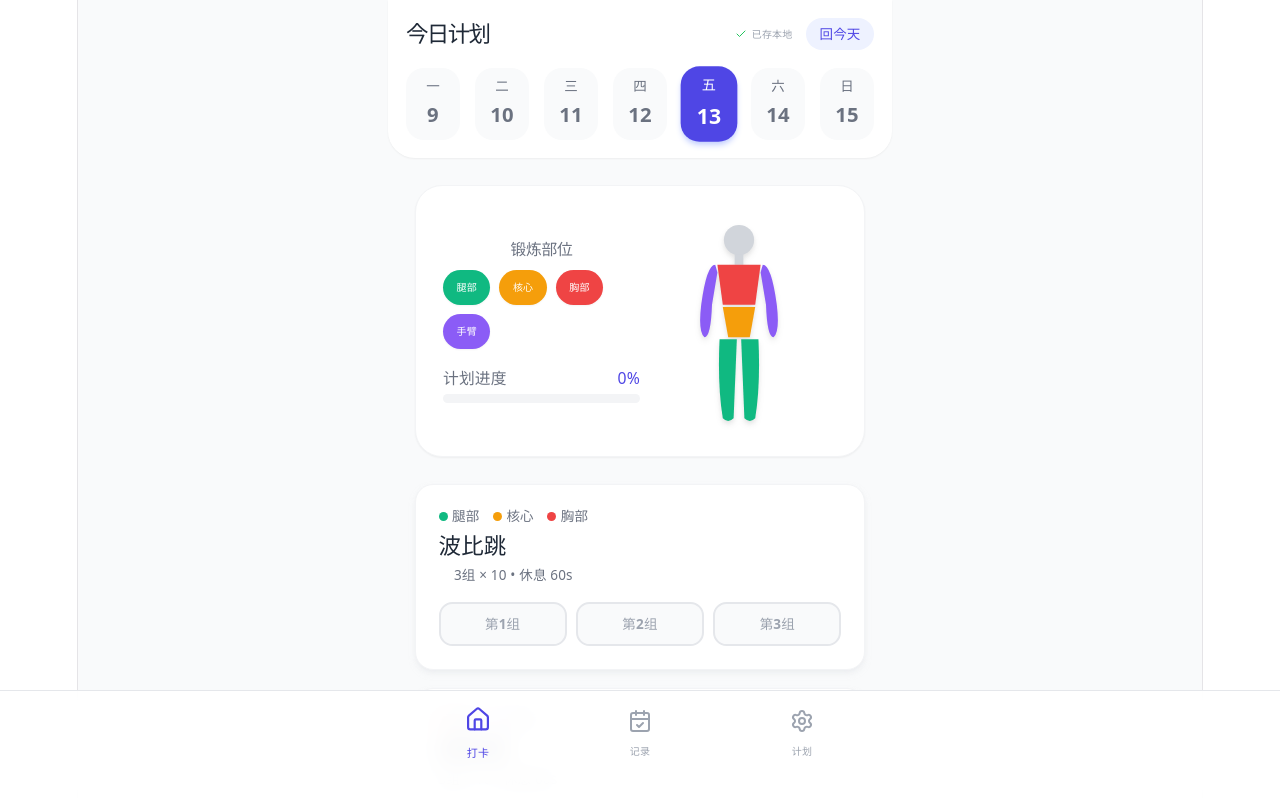
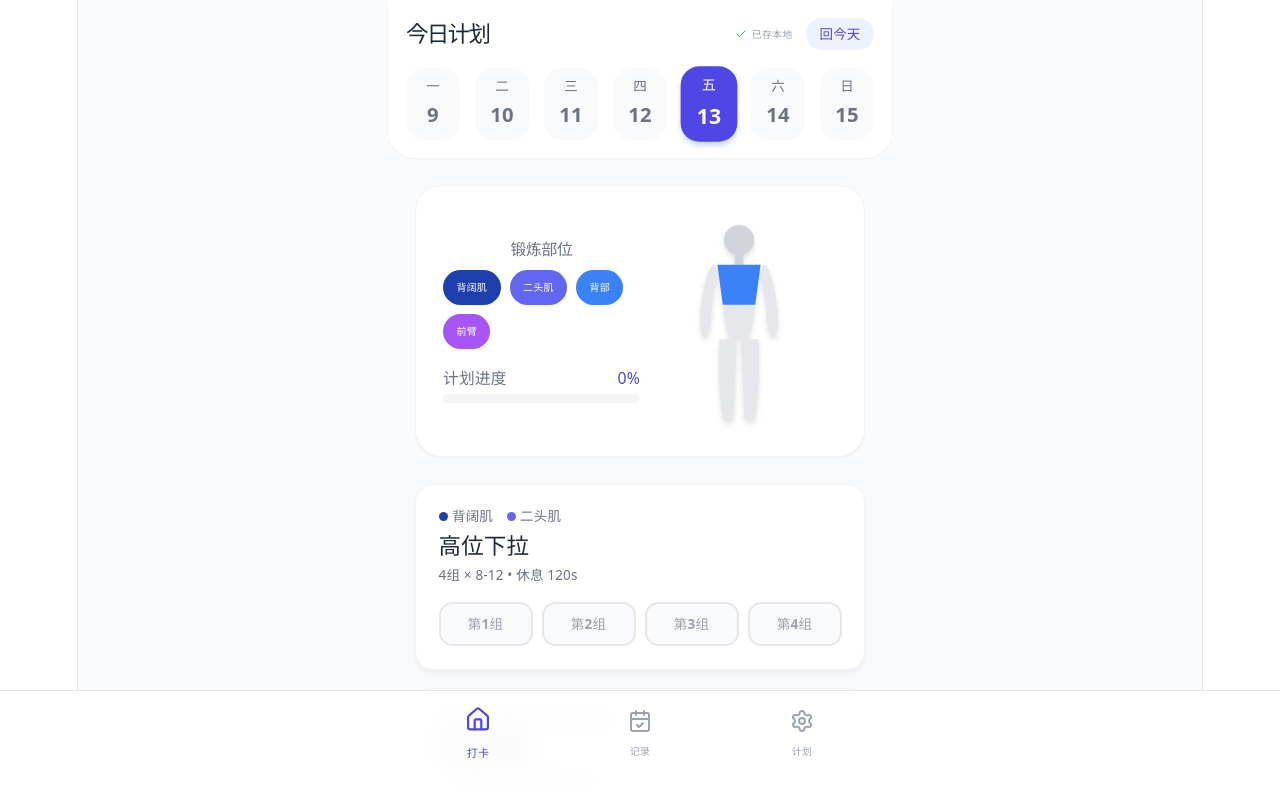
Before and after one commit to Gentlemanmob/my-fitness-app, a React (Vite) app: page / in a window 1280 px wide. Shown: the top 798 px of the page. Built offline with nearby package versions, Linux system fonts and the light colour scheme.

Commit message:
更新内容，增加肌肉分布，动作预设

```diff
--- a/src/App.jsx
+++ b/src/App.jsx
@@ -9,7 +9,7 @@ import {
 // ==========================================
 // 1. 本地永久存储配置
 // ==========================================
-const STORAGE_KEY = 'my_fitness_app_full_v1';
+const STORAGE_KEY = 'my_fitness_app_full_v2';
 
 // ==========================================
 // 2. IndexedDB 视频存储引擎
@@ -58,50 +58,88 @@ const deleteVideoFromDB = async (id) => {
   });
 };
 
-// 肌肉部位定义
+// 肌肉部位定义 - 专业健身分类
 const MUSCLES = {
   chest: { id: 'chest', name: '胸部', color: '#ef4444' },
+  shoulders: { id: 'shoulders', name: '肩部', color: '#f87171' },
   back: { id: 'back', name: '背部', color: '#3b82f6' },
-  legs: { id: 'legs', name: '腿部', color: '#10b981' },
-  core: { id: 'core', name: '核心', color: '#f59e0b' },
-  arms: { id: 'arms', name: '手臂', color: '#8b5cf6' },
+  lats: { id: 'lats', name: '背阔肌', color: '#1e40af' },
+  biceps: { id: 'biceps', name: '二头肌', color: '#6366f1' },
+  triceps: { id: 'triceps', name: '三头肌', color: '#ec4899' },
+  forearms: { id: 'forearms', name: '前臂', color: '#a855f7' },
+  quads: { id: 'quads', name: '四头肌', color: '#10b981' },
+  hamstrings: { id: 'hamstrings', name: '腘绳肌', color: '#059669' },
+  calves: { id: 'calves', name: '小腿', color: '#34d399' },
+  abs: { id: 'abs', name: '腹部', color: '#fbbf24' }
 };
 
 // 默认动作库
 const defaultLibrary = [
-  { id: 'lib_1', name: '跪姿俯卧撑', sets: 3, reps: '8', restTime: 60, videoUrl: null, targets: ['chest', 'arms'] },
-  { id: 'lib_2', name: '板凳臂屈伸', sets: 3, reps: '10', restTime: 60, videoUrl: null, targets: ['arms'] },
-  { id: 'lib_3', name: '自重深蹲', sets: 4, reps: '15', restTime: 60, videoUrl: 'https://www.w3schools.com/html/mov_bbb.mp4', targets: ['legs'] },
-  { id: 'lib_4', name: '弓箭步', sets: 3, reps: '12', restTime: 60, videoUrl: null, targets: ['legs'] },
-  { id: 'lib_5', name: '平板支撑', sets: 3, reps: '30秒', restTime: 45, videoUrl: null, targets: ['core'] },
-  { id: 'lib_6', name: '卷腹', sets: 3, reps: '15', restTime: 45, videoUrl: null, targets: ['core'] },
-  { id: 'lib_7', name: '引体向上', sets: 3, reps: '8', restTime: 60, videoUrl: null, targets: ['back', 'arms'] },
-  { id: 'lib_8', name: '超人起飞', sets: 3, reps: '15', restTime: 45, videoUrl: null, targets: ['back', 'core'] }
+  // 胸部动作
+  { id: 'lib_1', name: '杠铃平板卧推', sets: 4, reps: '8-10', restTime: 150, videoUrl: null, targets: ['chest', 'triceps'] },
+  { id: 'lib_2', name: '上斜哑铃卧推', sets: 3, reps: '8-12', restTime: 120, videoUrl: null, targets: ['chest', 'shoulders', 'triceps'] },
+  { id: 'lib_3', name: '哑铃侧平举', sets: 4, reps: '12-15', restTime: 90, videoUrl: null, targets: ['shoulders'] },
+  { id: 'lib_4', name: '绳索下压', sets: 3, reps: '10-15', restTime: 90, videoUrl: null, targets: ['triceps'] },
+  // 背部动作
+  { id: 'lib_5', name: '高位下拉', sets: 4, reps: '8-12', restTime: 120, videoUrl: null, targets: ['lats', 'biceps'] },
+  { id: 'lib_6', name: '杠铃划船', sets: 4, reps: '8-10', restTime: 150, videoUrl: null, targets: ['back', 'lats', 'biceps'] },
+  { id: 'lib_7', name: '绳索下拉', sets: 3, reps: '12-15', restTime: 90, videoUrl: null, targets: ['lats', 'biceps'] },
+  { id: 'lib_8', name: '哑铃二头弯举', sets: 3, reps: '10-15', restTime: 90, videoUrl: null, targets: ['biceps', 'forearms'] },
+  // 腿部动作
+  { id: 'lib_9', name: '杠铃深蹲', sets: 4, reps: '8-10', restTime: 180, videoUrl: null, targets: ['quads', 'hamstrings'] },
+  { id: 'lib_10', name: '罗马尼亚硬拉', sets: 3, reps: '8-12', restTime: 150, videoUrl: null, targets: ['hamstrings', 'lats'] },
+  { id: 'lib_11', name: '倒蹬机', sets: 3, reps: '10-12', restTime: 120, videoUrl: null, targets: ['quads', 'hamstrings'] },
+  { id: 'lib_12', name: '站姿提踵', sets: 3, reps: '15-20', restTime: 60, videoUrl: null, targets: ['calves'] },
+  // 保留原始基础动作用于灵活选择
+  { id: 'lib_13', name: '跪姿俯卧撑', sets: 3, reps: '8', restTime: 60, videoUrl: null, targets: ['chest', 'triceps'] },
+  { id: 'lib_14', name: '板凳臂屈伸', sets: 3, reps: '10', restTime: 60, videoUrl: null, targets: ['triceps'] },
+  { id: 'lib_15', name: '自重深蹲', sets: 4, reps: '15', restTime: 60, videoUrl: null, targets: ['quads', 'hamstrings'] },
+  { id: 'lib_16', name: '弓箭步', sets: 3, reps: '12', restTime: 60, videoUrl: null, targets: ['quads', 'hamstrings'] },
+  { id: 'lib_17', name: '平板支撑', sets: 3, reps: '30秒', restTime: 45, videoUrl: null, targets: ['abs'] },
+  { id: 'lib_18', name: '卷腹', sets: 3, reps: '15', restTime: 45, videoUrl: null, targets: ['abs'] },
+  { id: 'lib_19', name: '引体向上', sets: 3, reps: '8', restTime: 60, videoUrl: null, targets: ['lats', 'biceps'] },
+  { id: 'lib_20', name: '超人起飞', sets: 3, reps: '15', restTime: 45, videoUrl: null, targets: ['back', 'abs'] }
 ];
 
-// 默认周计划数据
+// 默认周计划数据 - 专业健身训练方案
 const defaultWeeklyPlan = {
   1: [
-    { id: '101', name: '跪姿俯卧撑', sets: 3, reps: '8', restTime: 60, videoUrl: null, targets: ['chest', 'arms'] },
-    { id: '102', name: '板凳臂屈伸', sets: 3, reps: '10', restTime: 60, videoUrl: null, targets: ['arms'] }
+    { id: '101', name: '杠铃平板卧推', sets: 4, reps: '8-10', restTime: 150, videoUrl: null, targets: ['chest', 'triceps'] },
+    { id: '102', name: '上斜哑铃卧推', sets: 3, reps: '8-12', restTime: 120, videoUrl: null, targets: ['chest', 'shoulders', 'triceps'] },
+    { id: '103', name: '哑铃侧平举', sets: 4, reps: '12-15', restTime: 90, videoUrl: null, targets: ['shoulders'] },
+    { id: '104', name: '绳索下压', sets: 3, reps: '10-15', restTime: 90, videoUrl: null, targets: ['triceps'] }
   ],
   2: [
-    { id: '201', name: '自重深蹲', sets: 4, reps: '15', restTime: 60, videoUrl: 'https://www.w3schools.com/html/mov_bbb.mp4', targets: ['legs'] },
-    { id: '202', name: '弓箭步', sets: 3, reps: '12', restTime: 60, videoUrl: null, targets: ['legs'] }
+    { id: '201', name: '高位下拉', sets: 4, reps: '8-12', restTime: 120, videoUrl: null, targets: ['lats', 'biceps'] },
+    { id: '202', name: '杠铃划船', sets: 4, reps: '8-10', restTime: 150, videoUrl: null, targets: ['back', 'lats', 'biceps'] },
+    { id: '203', name: '绳索下拉', sets: 3, reps: '12-15', restTime: 90, videoUrl: null, targets: ['lats', 'biceps'] },
+    { id: '204', name: '哑铃二头弯举', sets: 3, reps: '10-15', restTime: 90, videoUrl: null, targets: ['biceps', 'forearms'] }
   ],
   3: [
-    { id: '301', name: '平板支撑', sets: 3, reps: '30秒', restTime: 45, videoUrl: null, targets: ['core'] },
-    { id: '302', name: '卷腹', sets: 3, reps: '15', restTime: 45, videoUrl: null, targets: ['core'] }
+    { id: '301', name: '杠铃深蹲', sets: 4, reps: '8-10', restTime: 180, videoUrl: null, targets: ['quads', 'hamstrings'] },
+    { id: '302', name: '罗马尼亚硬拉', sets: 3, reps: '8-12', restTime: 150, videoUrl: null, targets: ['hamstrings', 'lats'] },
+    { id: '303', name: '倒蹬机', sets: 3, reps: '10-12', restTime: 120, videoUrl: null, targets: ['quads', 'hamstrings'] },
+    { id: '304', name: '站姿提踵', sets: 3, reps: '15-20', restTime: 60, videoUrl: null, targets: ['calves'] }
   ],
   4: [
-    { id: '401', name: '引体向上', sets: 3, reps: '8', restTime: 60, videoUrl: null, targets: ['back', 'arms'] },
-    { id: '402', name: '超人起飞', sets: 3, reps: '15', restTime: 45, videoUrl: null, targets: ['back', 'core'] }
+    { id: '401', name: '杠铃平板卧推', sets: 4, reps: '8-10', restTime: 150, videoUrl: null, targets: ['chest', 'triceps'] },
+    { id: '402', name: '上斜哑铃卧推', sets: 3, reps: '8-12', restTime: 120, videoUrl: null, targets: ['chest', 'shoulders', 'triceps'] },
+    { id: '403', name: '哑铃侧平举', sets: 4, reps: '12-15', restTime: 90, videoUrl: null, targets: ['shoulders'] },
+    { id: '404', name: '绳索下压', sets: 3, reps: '10-15', restTime: 90, videoUrl: null, targets: ['triceps'] }
   ],
   5: [
-    { id: '501', name: '波比跳', sets: 3, reps: '10', restTime: 60, videoUrl: null, targets: ['legs', 'core', 'chest'] },
-    { id: '502', name: '俯卧撑', sets: 3, reps: '10', restTime: 60, videoUrl: null, targets: ['chest', 'arms'] }
+    { id: '501', name: '高位下拉', sets: 4, reps: '8-12', restTime: 120, videoUrl: null, targets: ['lats', 'biceps'] },
+    { id: '502', name: '杠铃划船', sets: 4, reps: '8-10', restTime: 150, videoUrl: null, targets: ['back', 'lats', 'biceps'] },
+    { id: '503', name: '绳索下拉', sets: 3, reps: '12-15', restTime: 90, videoUrl: null, targets: ['lats', 'biceps'] },
+    { id: '504', name: '哑铃二头弯举', sets: 3, reps: '10-15', restTime: 90, videoUrl: null, targets: ['biceps', 'forearms'] }
   ],
-  6: [], 0: []
+  6: [
+    { id: '601', name: '杠铃深蹲', sets: 4, reps: '8-10', restTime: 180, videoUrl: null, targets: ['quads', 'hamstrings'] },
+    { id: '602', name: '罗马尼亚硬拉', sets: 3, reps: '8-12', restTime: 150, videoUrl: null, targets: ['hamstrings', 'lats'] },
+    { id: '603', name: '倒蹬机', sets: 3, reps: '10-12', restTime: 120, videoUrl: null, targets: ['quads', 'hamstrings'] },
+    { id: '604', name: '站姿提踵', sets: 3, reps: '15-20', restTime: 60, videoUrl: null, targets: ['calves'] }
+  ],
+  0: []
 };
 
 const formatDate = (date) => {
```
